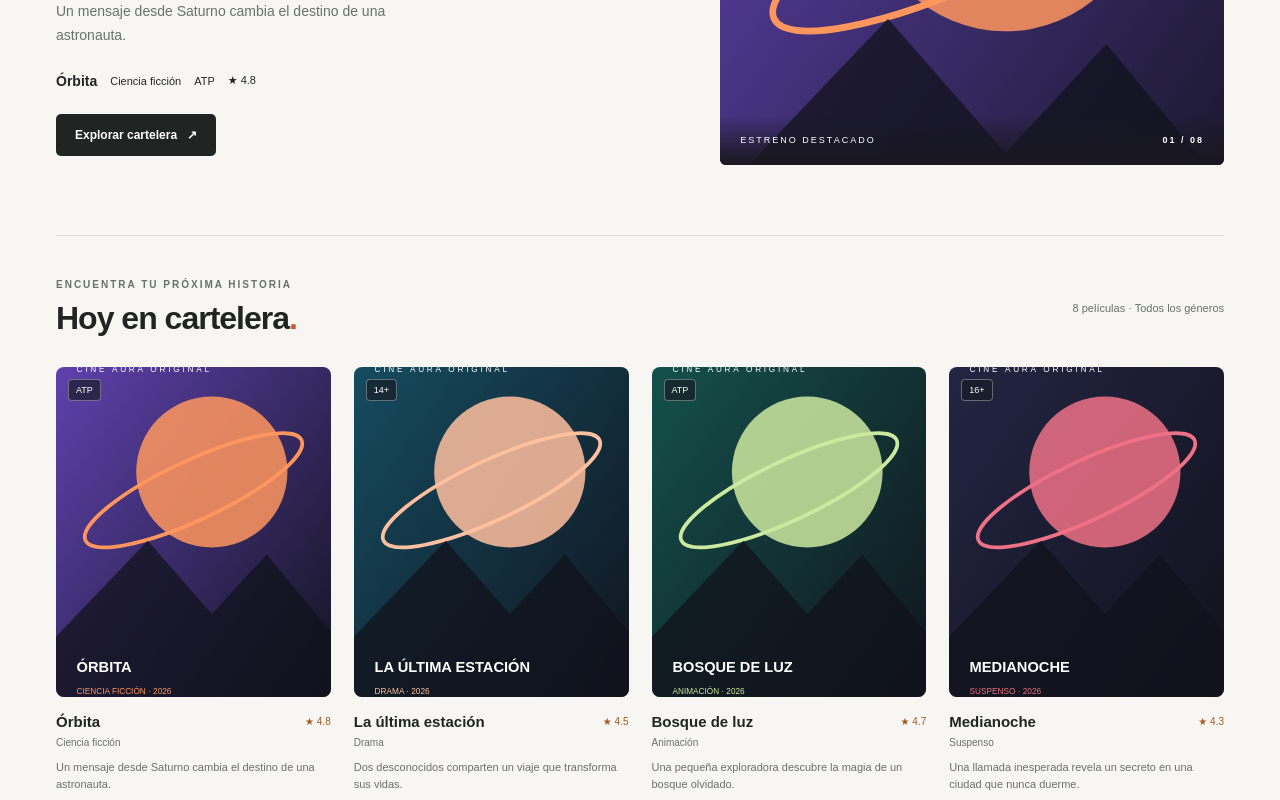
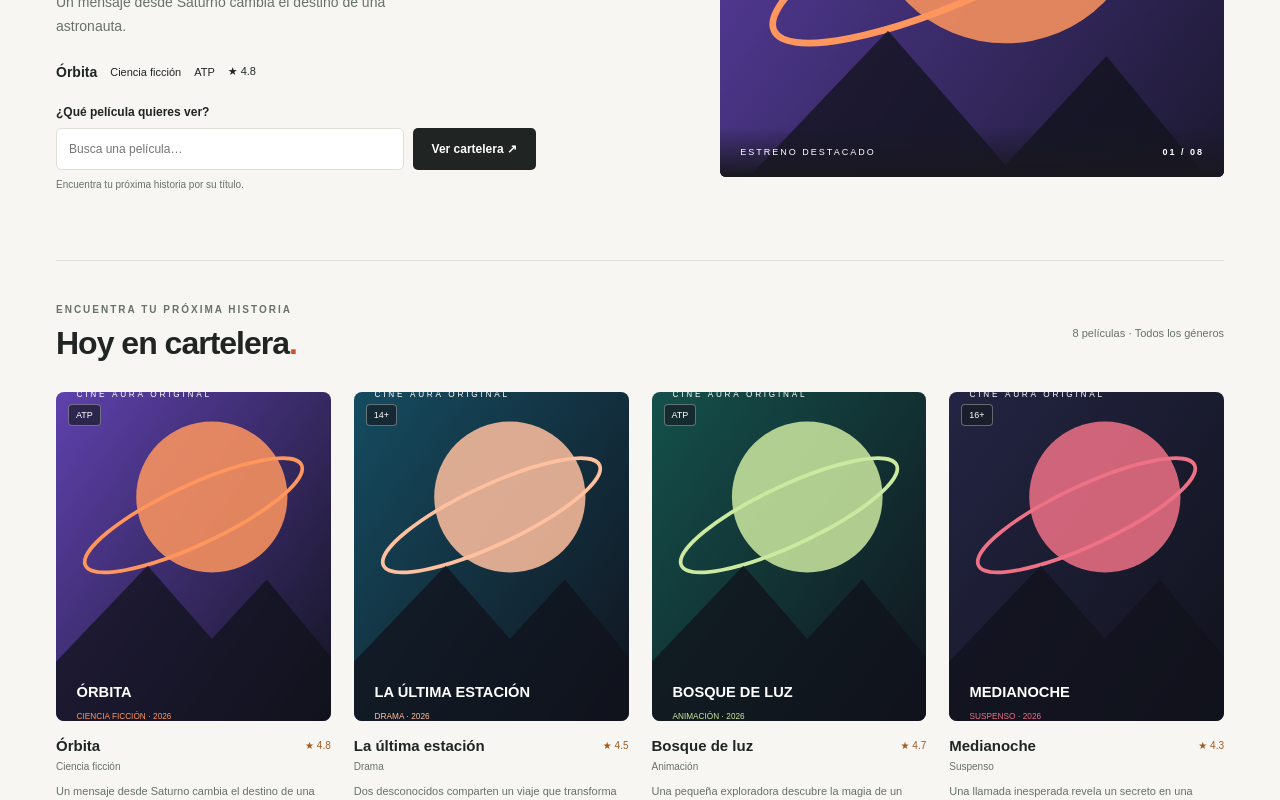
Before and after one commit to amoremore123/DAE-LAB09, a React (Vite) app: page / in a window 1280 px wide. Shown: the part 400-1200 px from the top of the page. Built offline with nearby package versions, Linux system fonts and the light colour scheme.

Commit message:
feat(lab10): integra busqueda controlada con debounce y estado vacio

```diff
--- a/src/App.jsx
+++ b/src/App.jsx
@@ -4,19 +4,54 @@ import Footer from "./components/Footer/Footer.jsx";
 import Hero from "./components/Hero/Hero.jsx";
 import MovieList from "./components/MovieList/MovieList.jsx";
 import { movies } from "./data/movies.js";
-import { loadFavorites, saveFavorites, toggleFavoriteId } from "./utils/favorites.js";
+import {
+  loadFavorites,
+  saveFavorites,
+  toggleFavoriteId,
+} from "./utils/favorites.js";
+import { useDebouncedValue } from "./hooks/useDebouncedValue.js";
 import "./styles/index.css";
 
 export default function App() {
+  const [searchText, setSearchText] = useState("");
+  const debouncedSearch = useDebouncedValue(searchText, 400);
   const [favorites, setFavorites] = useState(() => {
-    try { return loadFavorites(window.localStorage, movies.map(movie => movie.id)); }
-    catch { return []; }
+    try {
+      return loadFavorites(
+        window.localStorage,
+        movies.map((movie) => movie.id),
+      );
+    } catch {
+      return [];
+    }
   });
   useEffect(() => {
-    try { saveFavorites(window.localStorage, favorites); } catch { /* Storage is optional. */ }
+    try {
+      saveFavorites(window.localStorage, favorites);
+    } catch {
+      /* Storage is optional. */
+    }
   }, [favorites]);
   function toggleFavorite(id) {
-    setFavorites(current => toggleFavoriteId(current, id));
+    setFavorites((current) => toggleFavoriteId(current, id));
   }
-  return <><Header favoritesCount={favorites.length} /><main id="home"><Hero movie={movies[0]} /><MovieList movies={movies} favorites={favorites} onToggleFavorite={toggleFavorite} /></main><Footer /></>;
+  return (
+    <>
+      <Header favoritesCount={favorites.length} />
+      <main id="home">
+        <Hero
+          movie={movies[0]}
+          searchText={searchText}
+          onSearchChange={setSearchText}
+        />
+        <MovieList
+          movies={movies}
+          searchText={debouncedSearch}
+          favorites={favorites}
+          onToggleFavorite={toggleFavorite}
+        />
+      </main>
+      <Footer />
+    </>
+  );
 }
--- a/src/components/Header/Header.jsx
+++ b/src/components/Header/Header.jsx
@@ -10,7 +10,9 @@ export default function Header({ favoritesCount = 0 }) {
         <a href="#featured">Destacada</a>
         <a href="#contact">Contacto</a>
       </nav>
-      <span className="location" aria-live="polite">♥ {favoritesCount} favoritas · Lima, Perú</span>
+      <span className="location" aria-live="polite">
+        ♥ {favoritesCount} favoritas · Lima, Perú
+      </span>
     </header>
   );
 }
--- a/src/components/Hero/Hero.jsx
+++ b/src/components/Hero/Hero.jsx
@@ -1,5 +1,5 @@
-import Button from "../Button/Button.jsx";
-export default function Hero({ movie }) {
+import MovieSearch from "../MovieSearch/MovieSearch.jsx";
+export default function Hero({ movie, searchText, onSearchChange }) {
   return (
     <section className="hero" id="featured">
       <div className="hero-copy">
@@ -18,9 +18,7 @@ export default function Hero({ movie }) {
           <span>{movie.classification}</span>
           <span>★ {movie.rating.toFixed(1)}</span>
         </div>
-        <Button as="a" href="#movies">
-          Explorar cartelera <span>↗</span>
-        </Button>
+        <MovieSearch value={searchText} onChange={onSearchChange} />
       </div>
       <div className="hero-art">
         <img src={movie.image} alt={`Ilustración de ${movie.title}`} />
--- a/src/components/MovieCard/MovieCard.jsx
+++ b/src/components/MovieCard/MovieCard.jsx
@@ -1,5 +1,9 @@
 import Button from "../Button/Button.jsx";
-export default function MovieCard({ movie, isFavorite = false, onToggleFavorite }) {
+export default function MovieCard({
+  movie,
+  isFavorite = false,
+  onToggleFavorite,
+}) {
   return (
     <article className="movie-card">
       <div className="poster">
@@ -21,7 +25,15 @@ export default function MovieCard({ movie, isFavorite = false, onToggleFavorite
           <span key={time}>{time}</span>
         ))}
       </div>
-      <Button variant={isFavorite ? "favorite" : "secondary"} className="favorite-button" aria-pressed={isFavorite} aria-label={`${isFavorite ? "Quitar" : "Agregar"} ${movie.title} ${isFavorite ? "de" : "a"} favoritas`} onClick={() => onToggleFavorite(movie.id)}>{isFavorite ? "♥ Guardada" : "♡ Guardar favorita"}</Button>
+      <Button
+        variant={isFavorite ? "favorite" : "secondary"}
+        className="favorite-button"
+        aria-pressed={isFavorite}
+        aria-label={`${isFavorite ? "Quitar" : "Agregar"} ${movie.title} ${isFavorite ? "de" : "a"} favoritas`}
+        onClick={() => onToggleFavorite(movie.id)}
+      >
+        {isFavorite ? "♥ Guardada" : "♡ Guardar favorita"}
+      </Button>
     </article>
   );
 }
--- a/src/components/MovieList/MovieList.jsx
+++ b/src/components/MovieList/MovieList.jsx
@@ -1,6 +1,13 @@
+import { filterMovies } from "../../utils/search.js";
 import MovieCard from "../MovieCard/MovieCard.jsx";
 
-export default function MovieList({ movies, favorites = [], onToggleFavorite }) {
+export default function MovieList({
+  movies,
+  favorites = [],
+  searchText = "",
+  onToggleFavorite,
+}) {
+  const filteredMovies = filterMovies(movies, searchText);
   return (
     <section className="movies-section" id="movies">
       <div className="section-heading">
@@ -10,13 +17,28 @@ export default function MovieList({ movies, favorites = [], onToggleFavorite })
             Hoy en cartelera<span>.</span>
           </h2>
         </div>
-        <span>{movies.length} películas · Todos los géneros</span>
+        <span>{filteredMovies.length} películas · Todos los géneros</span>
       </div>
-      <div className="movie-grid">
-        {movies.map((movie) => (
-          <MovieCard key={movie.id} movie={movie} isFavorite={favorites.includes(movie.id)} onToggleFavorite={onToggleFavorite} />
-        ))}
-      </div>
+      {filteredMovies.length === 0 ? (
+        <div className="empty-state" role="status">
+          <span aria-hidden="true">⌕</span>
+          <h3>No encontramos películas</h3>
+          <p>
+            No hay coincidencias para «{searchText}». Prueba con otro título.
+          </p>
+        </div>
+      ) : (
+        <div className="movie-grid">
+          {filteredMovies.map((movie) => (
+            <MovieCard
+              key={movie.id}
+              movie={movie}
+              isFavorite={favorites.includes(movie.id)}
+              onToggleFavorite={onToggleFavorite}
+            />
+          ))}
+        </div>
+      )}
     </section>
   );
 }
--- /dev/null
+++ b/src/components/MovieSearch/MovieSearch.jsx
@@ -0,0 +1,31 @@
+import Button from "../Button/Button.jsx";
+export default function MovieSearch({ value, onChange }) {
+  function handleSubmit(event) {
+    event.preventDefault();
+    document.getElementById("movies")?.scrollIntoView({ behavior: "smooth" });
+  }
+  return (
+    <form className="movie-search" role="search" onSubmit={handleSubmit}>
+      <label htmlFor="movie-query">¿Qué película quieres ver?</label>
+      <div className="search-controls">
+        <input
+          id="movie-query"
+          name="query"
+          type="search"
+          placeholder="Busca una película…"
+          autoComplete="off"
+          value={value}
+          onChange={(event) => {
+            onChange(event.target.value);
+            if (import.meta.env.DEV)
+              console.info("[search-input]", event.target.value);
+          }}
+        />
+        <Button type="submit">Ver cartelera ↗</Button>
+      </div>
+      <p className="search-hint">
+        Encuentra tu próxima historia por su título.
+      </p>
+    </form>
+  );
+}
--- /dev/null
+++ b/src/hooks/useDebouncedValue.js
@@ -0,0 +1,12 @@
+import { useEffect, useState } from "react";
+export function useDebouncedValue(value, delay = 400) {
+  const [debouncedValue, setDebouncedValue] = useState(value);
+  useEffect(() => {
+    const timeout = setTimeout(() => {
+      setDebouncedValue(value);
+      if (import.meta.env.DEV) console.info("[search-filter]", value);
+    }, delay);
+    return () => clearTimeout(timeout);
+  }, [value, delay]);
+  return debouncedValue;
+}
--- a/src/styles/base.css
+++ b/src/styles/base.css
@@ -41,4 +41,68 @@ footer {
   color: var(--muted);
 }
 
-button,input{font:inherit}button{cursor:pointer}button:disabled{cursor:not-allowed;opacity:.6}input{min-width:0}input:focus-visible,button:focus-visible{outline:3px solid var(--accent);outline-offset:4px}.sr-only{position:absolute;width:1px;height:1px;padding:0;margin:-1px;overflow:hidden;clip:rect(0,0,0,0);white-space:nowrap;border:0}.button{display:inline-flex;align-items:center;justify-content:center;gap:10px;border:1px solid transparent;border-radius:5px;padding:13px 18px;text-decoration:none;font-size:12px;font-weight:600;transition:background .15s,color .15s}.button--primary{background:var(--ink);color:white}.button--primary:hover{background:var(--accent)}.button--secondary{background:transparent;color:var(--ink);border-color:var(--line)}.button--secondary:hover{border-color:var(--accent)}.button--favorite{background:#fff0e9;color:#a53416;border-color:#e6a893}
+button,
+input {
+  font: inherit;
+}
+button {
+  cursor: pointer;
+}
+button:disabled {
+  cursor: not-allowed;
+  opacity: 0.6;
+}
+input {
+  min-width: 0;
+}
+input:focus-visible,
+button:focus-visible {
+  outline: 3px solid var(--accent);
+  outline-offset: 4px;
+}
+.sr-only {
+  position: absolute;
+  width: 1px;
+  height: 1px;
+  padding: 0;
+  margin: -1px;
+  overflow: hidden;
+  clip: rect(0, 0, 0, 0);
+  white-space: nowrap;
+  border: 0;
+}
+.button {
+  display: inline-flex;
+  align-items: center;
+  justify-content: center;
+  gap: 10px;
+  border: 1px solid transparent;
+  border-radius: 5px;
+  padding: 13px 18px;
+  text-decoration: none;
+  font-size: 12px;
+  font-weight: 600;
+  transition:
+    background 0.15s,
+    color 0.15s;
+}
+.button--primary {
+  background: var(--ink);
+  color: white;
+}
+.button--primary:hover {
+  background: var(--accent);
+}
+.button--secondary {
+  background: transparent;
+  color: var(--ink);
+  border-color: var(--line);
+}
+.button--secondary:hover {
+  border-color: var(--accent);
+}
+.button--favorite {
+  background: #fff0e9;
+  color: #a53416;
+  border-color: #e6a893;
+}
--- a/src/styles/components.css
+++ b/src/styles/components.css
@@ -315,4 +315,65 @@ footer small {
   }
 }
 
-.favorite-button{margin-top:14px;width:100%}
+.favorite-button {
+  margin-top: 14px;
+  width: 100%;
+}
+
+.movie-search {
+  max-width: 480px;
+  margin-top: 24px;
+}
+.movie-search label {
+  display: block;
+  font-size: 12px;
+  font-weight: 600;
+  margin-bottom: 9px;
+}
+.search-controls {
+  display: flex;
+  gap: 9px;
+}
+.search-controls input {
+  flex: 1;
+  width: 100%;
+  background: white;
+  border: 1px solid var(--line);
+  border-radius: 5px;
+  padding: 13px 12px;
+  font-size: 12px;
+}
+.search-controls .button {
+  white-space: nowrap;
+}
+.search-hint {
+  font-size: 10px;
+  color: var(--muted);
+  margin: 9px 0 0;
+}
+.empty-state {
+  text-align: center;
+  border: 1px dashed var(--line);
+  border-radius: var(--radius);
+  padding: 45px 20px;
+}
+.empty-state > span {
+  font-size: 40px;
+  color: var(--accent);
+}
+.empty-state h3 {
+  font-size: 22px;
+  margin: 10px 0;
+}
+.empty-state p {
+  color: var(--muted);
+  font-size: 13px;
+}
+@media (max-width: 520px) {
+  .search-controls {
+    flex-direction: column;
+  }
+  .search-controls .button {
+    width: 100%;
+  }
+}
--- /dev/null
+++ b/src/utils/search.js
@@ -0,0 +1,13 @@
+export function normalizeText(value) {
+  return value
+    .normalize("NFD")
+    .replace(/[\u0300-\u036f]/g, "")
+    .toLocaleLowerCase("es")
+    .trim();
+}
+export function filterMovies(movies, query) {
+  const normalizedQuery = normalizeText(query);
+  return movies.filter((movie) =>
+    normalizeText(movie.title).includes(normalizedQuery),
+  );
+}
```
Also changed, not shown: src/components/Button/Button.jsx (+17 -2 lines), src/utils/favorites.js (+15 -5 lines).
